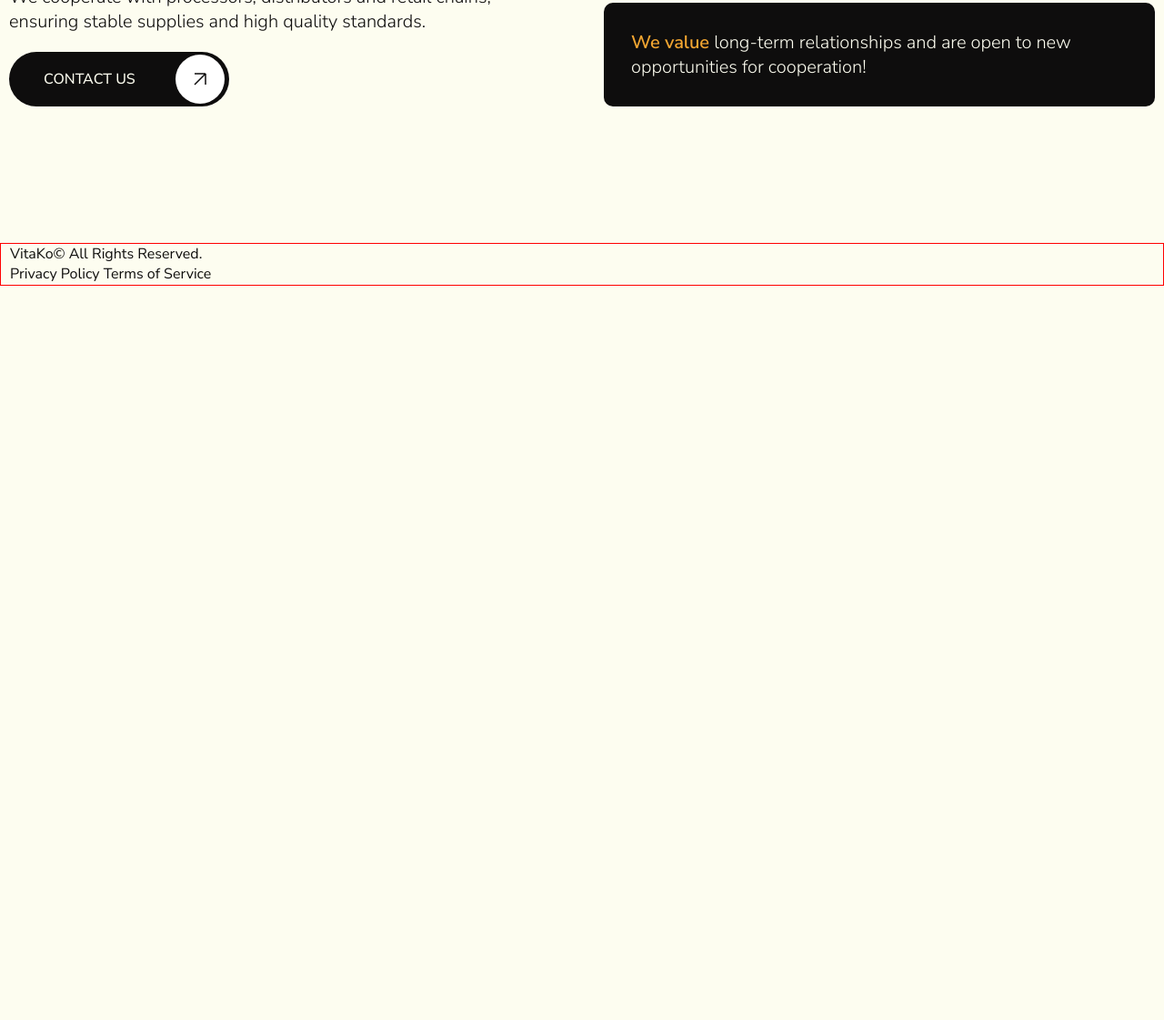
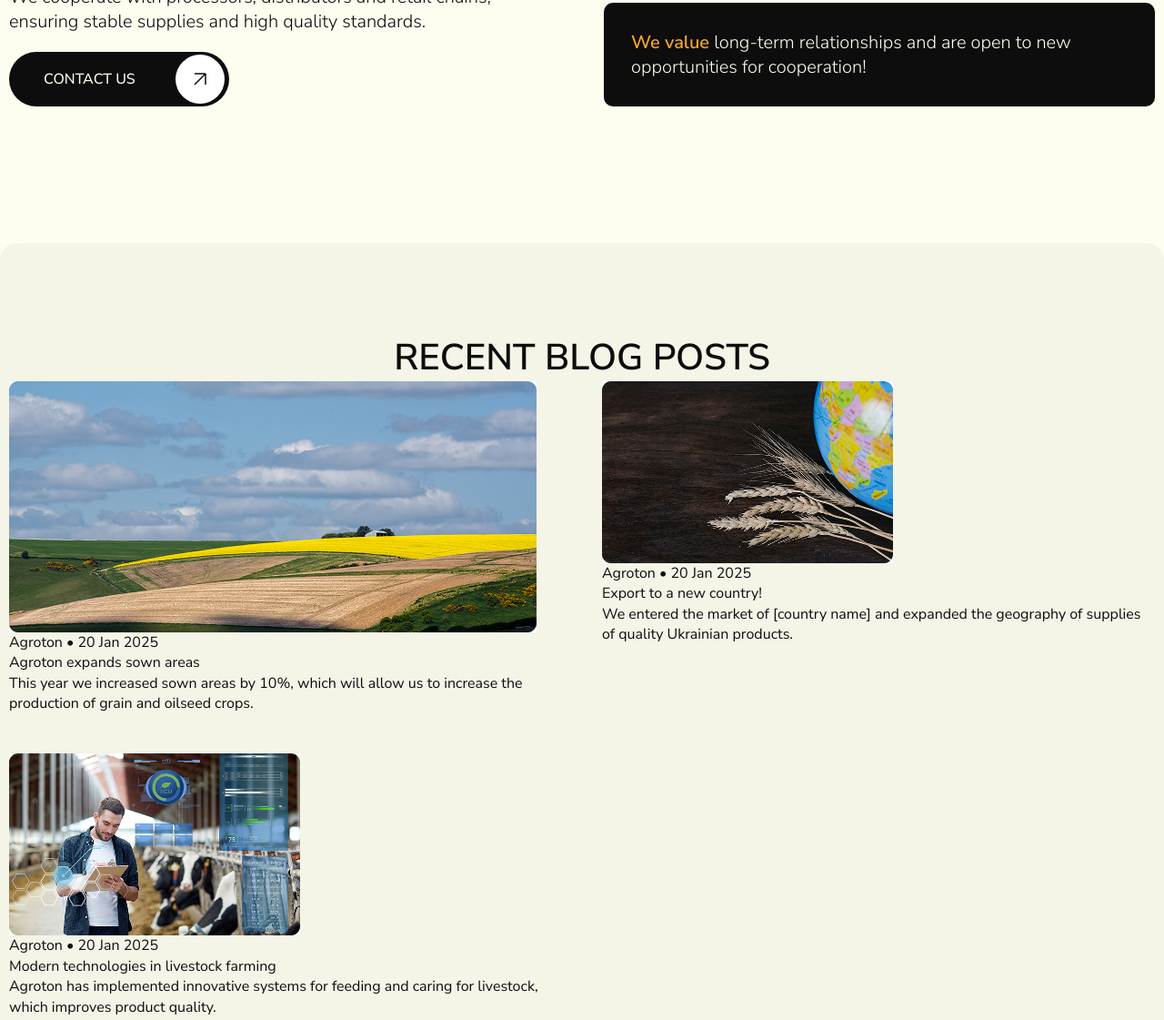
Before and after one commit to VitaKoval/Agroton, a website: page src/html/index.html in a window 1280 px wide. Shown: the part 4728-5849 px from the top of the page at 91% size. Before the commit the page ends 5042 px from the top, so only its background shows below. Drawn offline with nearby package versions, Linux system fonts and the light colour scheme; files that its build step writes are made by us from their sources; files whose address does not match are found by name.

Commit message:
blog section

```diff
--- /dev/null
+++ b/src/html/components/blog-section.html
@@ -0,0 +1,39 @@
+<section class="blog">
+    <div class="container--big">
+        <div class="container">
+            <h2 class="blog__title">Recent blog posts</h2>
+            <div class="blog__list">
+                <div class="blog__item">
+                    <div class="blog__img">
+                        <img src="../../img/blog-1.jpg" alt="Blog image"/>
+                    </div>
+                    <div class="blog__content">
+                        <p class="blog__info">Agroton • 20 Jan 2025</p>
+                        <a href="#" class="blog__link">Agroton expands sown areas</a>
+                        <p class="blog__description">This year we increased sown areas by 10%, which will allow us to increase the production of grain and oilseed crops.</p>
+                    </div>
+                </div>
+                <div class="blog__item">
+                    <div class="blog__img">
+                        <img src="../../img/blog-2.jpg" alt="Blog image"/>
+                    </div>
+                    <div class="blog__content">
+                        <p class="blog__info">Agroton • 20 Jan 2025</p>
+                        <a href="#" class="blog__link">Export to a new country!</a>
+                        <p class="blog__description">We entered the market of [country name] and expanded the geography of supplies of quality Ukrainian products.</p>
+                    </div>
+                </div>
+                <div class="blog__item">
+                    <div class="blog__img">
+                        <img src="../../img/blog-3.jpg" alt="Blog image"/>
+                    </div>
+                    <div class="blog__content">
+                        <p class="blog__info">Agroton • 20 Jan 2025</p>
+                        <a href="#" class="blog__link">Modern technologies in livestock farming</a>
+                        <p class="blog__description">Agroton has implemented innovative systems for feeding and caring for livestock, which improves product quality.</p>
+                    </div>
+                </div>
+            </div>
+        </div>
+    </div>
+</section>
--- a/src/html/index.html
+++ b/src/html/index.html
@@ -7,6 +7,7 @@
     @@include('./components/products-section.html')
     @@include('./components/slogan-section.html')
     @@include('./components/partners-section.html')
+    @@include('./components/blog-section.html')
   </main>
   @@include('./components/footer.html')
     <script src='js/main.min.js'></script>
--- a/src/styles/components/_all.sass
+++ b/src/styles/components/_all.sass
@@ -1 +1 @@
-@import header, footer, intro-section, products-section, slogan-section, partners-section
+@import header, footer, intro-section, products-section, slogan-section, partners-section, blog-section
--- /dev/null
+++ b/src/styles/components/_blog-section.scss
@@ -0,0 +1,21 @@
+.blog {
+    .container--big {
+        background-color: var(--paper);
+        border-radius: 20px;
+        padding: 100px 0;
+    }
+}
+
+.blog__title {
+    font-weight: 600;
+    font-size: 40px;
+    line-height: 1.3;
+    text-align: center;
+    text-transform: uppercase;
+}
+
+.blog__list {
+    display: grid;
+    grid-template-columns: 1fr 1fr;
+    gap: 44px;
+}
```
Also changed, not shown: src/img/blog-1.jpg (added), src/img/blog-2.jpg (added), src/img/blog-3.jpg (added), src/styles/components/_slogan-section.scss (renamed from src/styles/components/slogan-section.scss).
